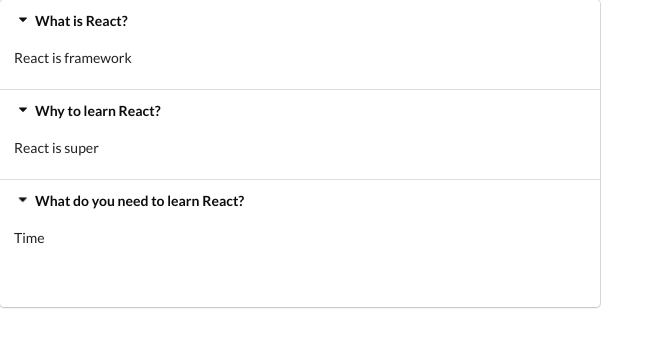
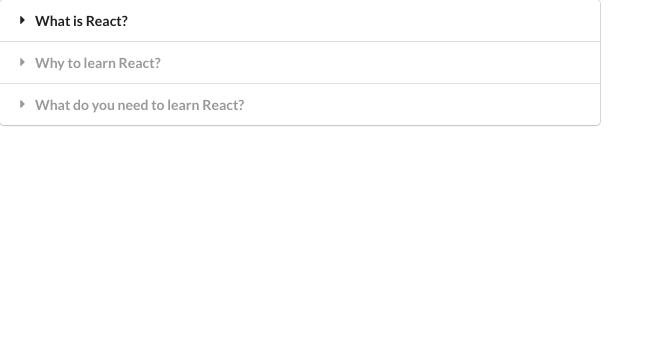
Before and after one commit to odegova-oksana/react-widgets, a React (Create React App) app: page / in a window 1280 px wide. Shown: the top 346 px of the page, without its empty margins (0-664 px from the left). Built offline with nearby package versions, Linux system fonts and the light colour scheme.

Commit message:
accordio fix

```diff
--- a/src/components/Accordion.js
+++ b/src/components/Accordion.js
@@ -4,17 +4,19 @@
   const [activeIndex, setActiveIndex] = useState (null);
 
   const onTitleClicked = index => {
-    setActiveIndex(index);
+    setActiveIndex (index);
   };
 
   const renderedItems = items.map ((item, index) => {
+    const active = index === activeIndex ? 'active' : '';
+
     return (
       <React.Fragment key={item.title}>
-        <div className="title active" onClick={() => onTitleClicked (index)}>
+        <div className={"title " +  active} onClick={() => onTitleClicked (index)}>
           <i className="dropdown icon" />
           {item.title}
         </div>
-        <div className="content active">
+        <div className={`content ${active}`}>
           <p>
             {item.content}
           </p>
@@ -26,7 +28,6 @@
   return (
     <div className="ui styled accordion">
       {renderedItems}
-      <h1>{activeIndex}</h1>
     </div>
   );
 };
```
Also changed, not shown: 1 other file (tests, documents, lock files or other folders).
